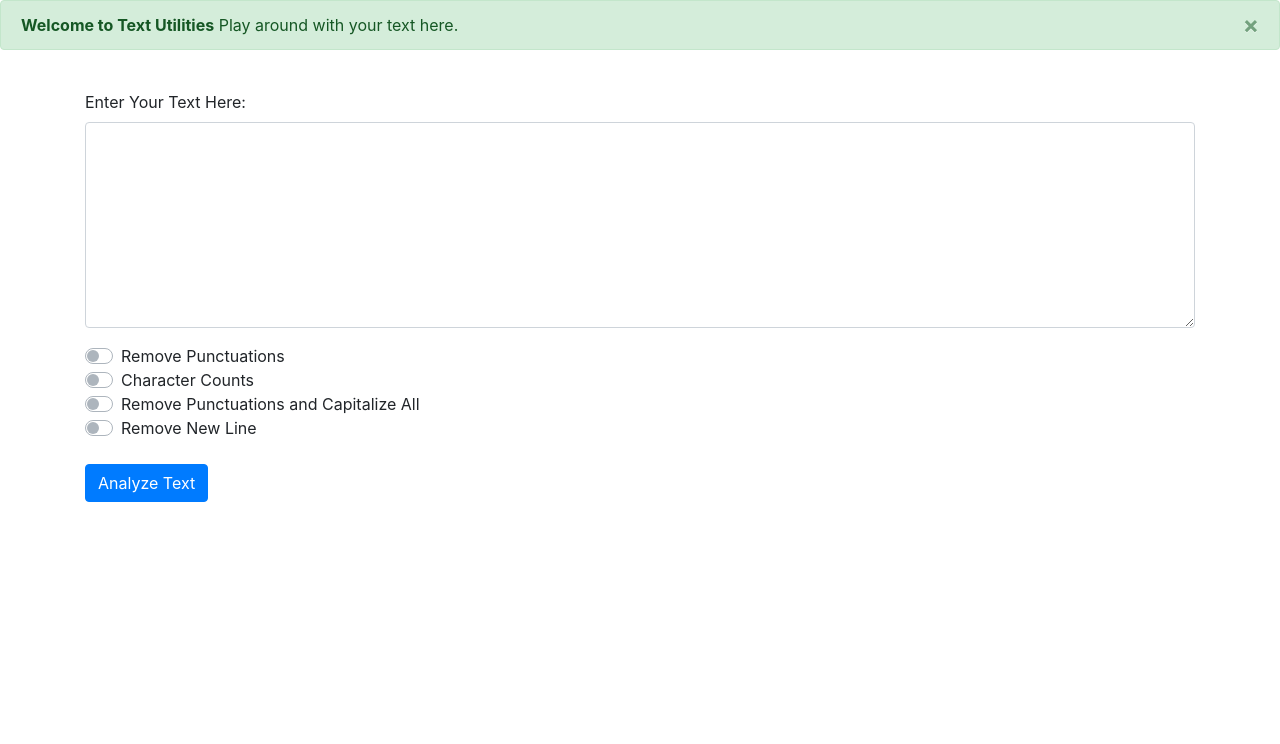
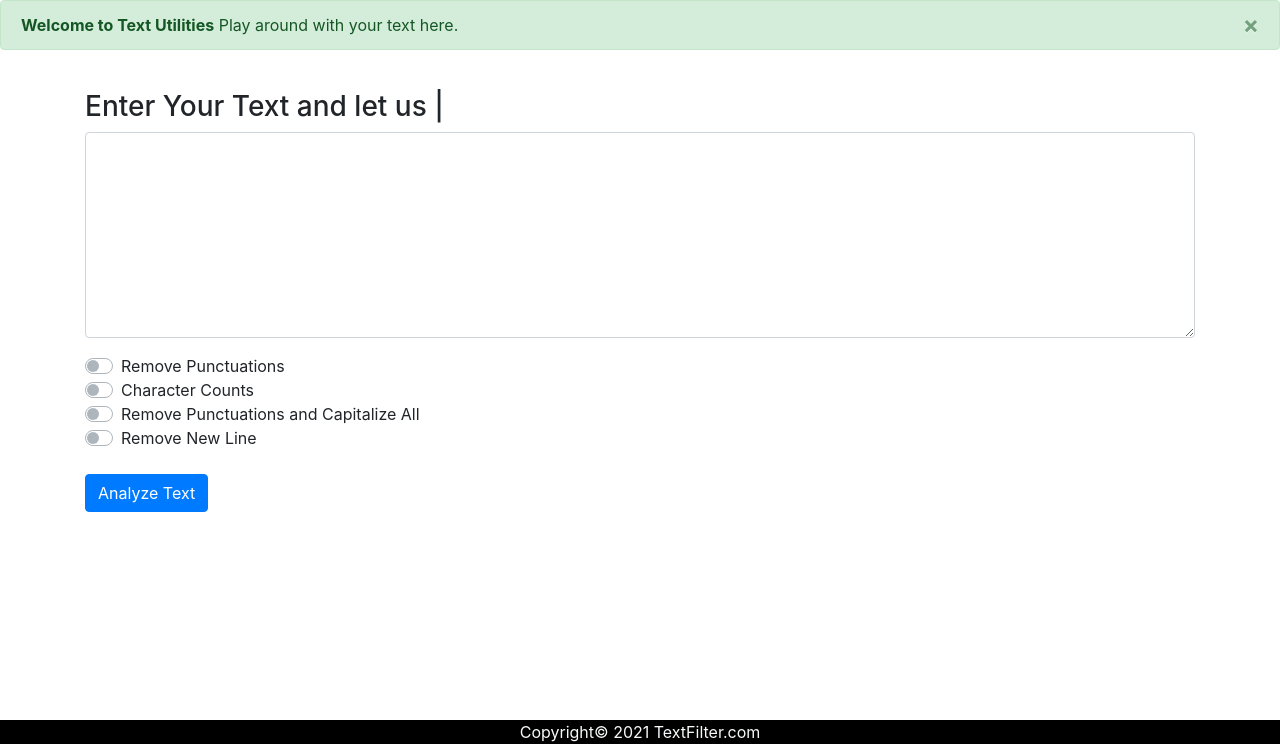
Before and after one commit to aftab590/Text-Utilities, a Django app: page / in a window 1280 px wide. Shown: the part 56-800 px from the top of the page. Run offline with Django 3.2, Linux system fonts and the light colour scheme; some libraries are stand-ins or nearby versions.

Commit message:
Typed.js and footer added

```diff
--- a/templates/index.html
+++ b/templates/index.html
@@ -8,6 +8,20 @@
     <!-- Bootstrap CSS -->
     <link rel="stylesheet" href="https://stackpath.bootstrapcdn.com/bootstrap/4.3.1/css/bootstrap.min.css" integrity="sha384-ggOyR0iXCbMQv3Xipma34MD+dH/1fQ784/j6cY/iJTQUOhcWr7x9JvoRxT2MZw1T" crossorigin="anonymous">
 
+     <!--Typed.js-->
+     <script type="text/javascript" src="https://cdn.jsdelivr.net/npm/typed.js"></script>
+     <style>
+      .footer {
+         position: fixed;
+         left: 0;
+         bottom: 0;
+         width: 100%;
+         background-color: black;
+         color: white;
+         text-align: center;
+         display: block;
+      }
+    </style>
     <title>Text Utilities</title>
   </head>
   <body>
@@ -46,7 +60,7 @@
         <form action="removepunc" method="post">
             {% csrf_token %}
             <div class="form-group">
-              <label for="exampleFormControlTextarea1">Enter Your Text Here:</label>
+              <h3><span id="typed"></span></h3>
               <textarea name="text" class="form-control" id="exampleFormControlTextarea1" rows="8"></textarea>
             </div>
 
@@ -73,6 +87,26 @@
         </form>
       </div>
 
+      <footer class="footer">
+        <div class="container">
+          <span class="text-light">Copyright&#169; 2021 TextFilter.com </span>
+        </div>
+      </footer>
+
+
+      <script>
+        var typed = new Typed('#typed',{
+                       strings:["What you want to do with your text, you will find it here..","Enter Your Text and let us do analyze your text!"],
+                       backSpeed: 15,
+                       smartBackspace: true,
+                       backDelay: 1200,
+                       startDelay: 1000,
+                       typeSpeed: 30,
+                       loop: true,
+
+                     });
+       </script>
+
     <!-- Optional JavaScript -->
     <!-- jQuery first, then Popper.js, then Bootstrap JS -->
     <script src="https://code.jquery.com/jquery-3.3.1.slim.min.js" integrity="sha384-q8i/X+965DzO0rT7abK41JStQIAqVgRVzpbzo5smXKp4YfRvH+8abtTE1Pi6jizo" crossorigin="anonymous"></script>
```
Also changed, not shown: templates/removepunc.html (+16 -0 lines).
